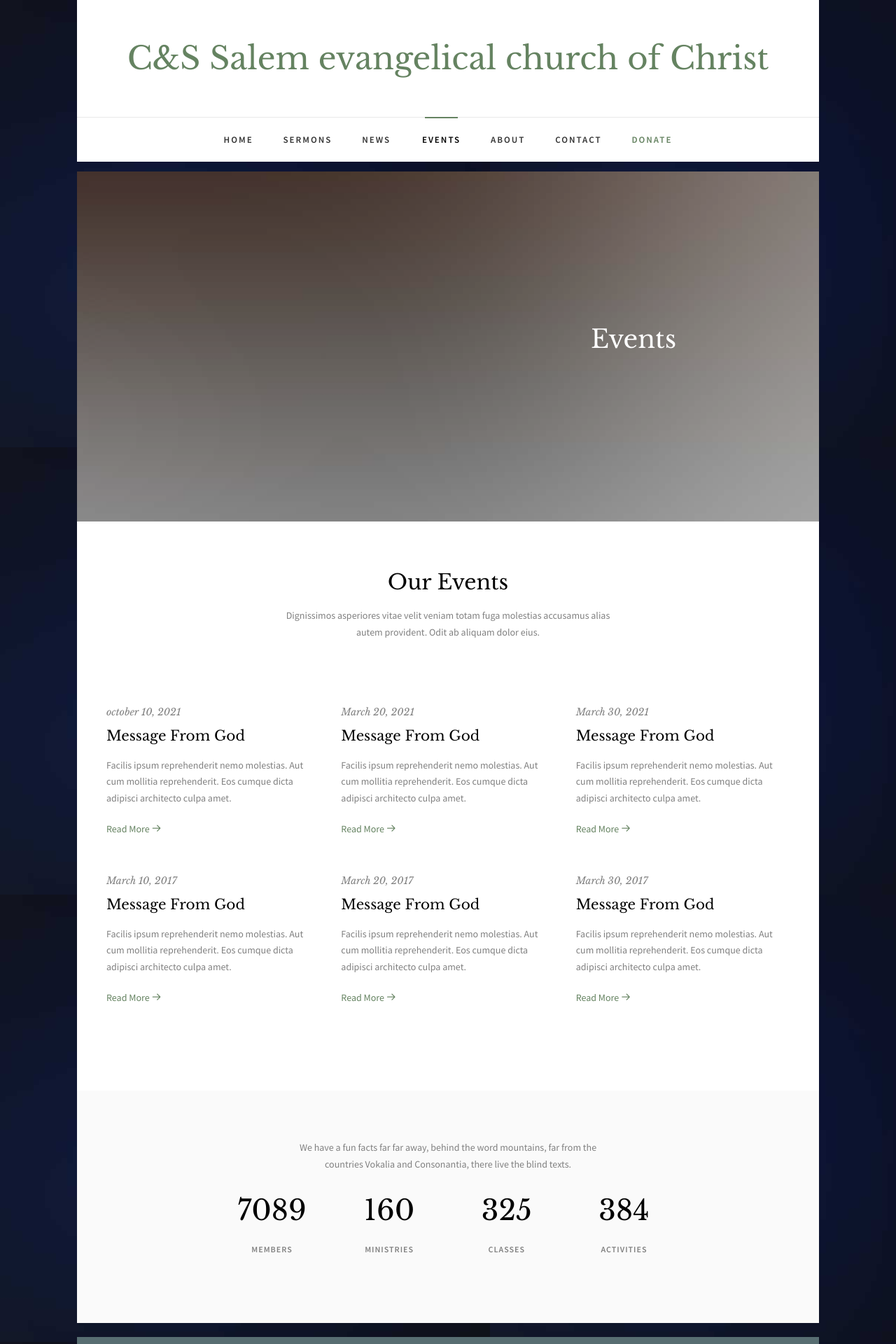
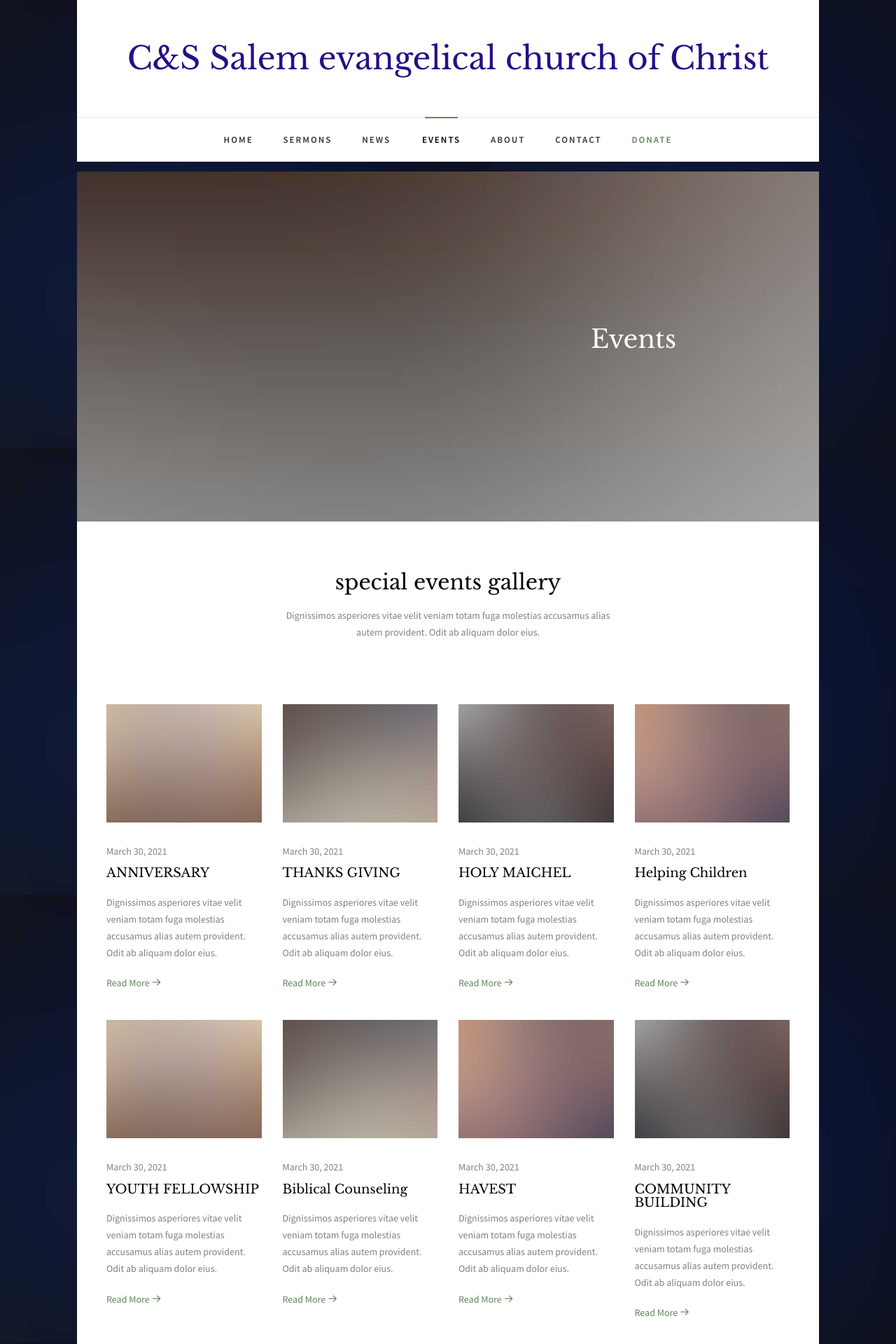
Before and after one commit to timiajayi/churchtest, a PHP site: page /events.html in a window 1280 px wide. Shown: the top 1920 px of the page at 70% size. Run offline with PHP 8.4, Linux system fonts and the light colour scheme; some web fonts are replaced.

Commit message:
UPDATE 1.4

```diff
--- a/css/style.css
+++ b/css/style.css
@@ -128,7 +128,7 @@
   }
 }
 .fh5co-nav #fh5co-logo a {
-  color: #658361;
+  color: #280e85;
 }
 .fh5co-nav a {
   padding: 5px 10px;
@@ -951,10 +951,10 @@
   transform: translateX(0px);
 }
 #fh5co-offcanvas a {
-  color: rgba(255, 255, 255, 0.5);
+  color: rgba(255, 255, 255, 0.979);
 }
 #fh5co-offcanvas a:hover {
-  color: rgba(255, 255, 255, 0.8);
+  color: rgba(168, 167, 248, 0.8);
 }
 #fh5co-offcanvas ul {
   padding: 0;
--- a/events.html
+++ b/events.html
@@ -3,25 +3,12 @@
 	<head>
 	<meta charset="utf-8">
 	<meta http-equiv="X-UA-Compatible" content="IE=edge">
-	<title>Church &mdash; Free Website Template, Free HTML5 Template by freehtml5.co</title>
+	<title>C&S ILLUPEJU</title>
 	<meta name="viewport" content="width=device-width, initial-scale=1">
 	<meta name="description" content="Free HTML5 Website Template by freehtml5.co" />
 	<meta name="keywords" content="free website templates, free html5, free template, free bootstrap, free website template, html5, css3, mobile first, responsive" />
 	<meta name="author" content="freehtml5.co" />
 
-	<!--
-	//////////////////////////////////////////////////////
-
-	FREE HTML5 TEMPLATE
-	DESIGNED & DEVELOPED by FreeHTML5.co
-
-	Website: 		http://freehtml5.co/
-	Email: 			info@freehtml5.co
-	Twitter: 		http://twitter.com/fh5co
-	Facebook: 		https://www.facebook.com/fh5co
-
-	//////////////////////////////////////////////////////
-	 -->
 
   	<!-- Facebook and Twitter integration -->
 	<meta property="og:title" content=""/>
@@ -76,7 +63,7 @@
 			<div class="top-menu">
 				<div class="row">
 					<div class="col-md-12 col-offset-0 text-center">
-						<div id="fh5co-logo"><a href="index.html">C&S Salem evangelical church of Christ</a></div>
+						<div data-include="title"></div>
 					</div>
 					<div class="col-md-12 col-md-offset-0 text-center menu-1">
 						<ul>
@@ -121,6 +108,106 @@
 			  	</ul>
 		  	</div>
 		</aside>
+		<!-- images-->
+		<div id="fh5co-news">
+			<div class="row animate-box">
+				<div class="col-md-6 col-md-offset-3 text-center fh5co-heading">
+					<h2>special events gallery</h2>
+					<p>Dignissimos asperiores vitae velit veniam totam fuga molestias accusamus alias autem provident. Odit ab aliquam dolor eius.</p>
+				</div>
+			</div>
+			<div class="row">
+				<div class="col-md-3 animate-box">
+					<div class="news">
+						<a href="#" class="img-holder"><img class="img-responsive" src="images/img-1.jpg" alt="Free HTML5 Website Template by freehtml5.co"></a>
+						<div class="desc">
+							<span class="date">March 30, 2021</span>
+							<h3><a href="#">ANNIVERSARY</a></h3>
+							<p>Dignissimos asperiores vitae velit veniam totam fuga molestias accusamus alias autem provident. Odit ab aliquam dolor eius.</p>
+							<a href="#">Read More <i class="icon-arrow-right3"></i></a>
+						</div>
+					</div>
+				</div>
+				<div class="col-md-3 animate-box">
+					<div class="news">
+						<a href="#" class="img-holder"><img class="img-responsive" src="images/img-3.jpg" alt="Free HTML5 Website Template by freehtml5.co"></a>
+						<div class="desc">
+							<span class="date">March 30, 2021</span>
+							<h3><a href="#">THANKS GIVING</a></h3>
+							<p>Dignissimos asperiores vitae velit veniam totam fuga molestias accusamus alias autem provident. Odit ab aliquam dolor eius.</p>
+							<a href="#">Read More <i class="icon-arrow-right3"></i></a>
+						</div>
+					</div>
+				</div>
+				<div class="col-md-3 animate-box">
+					<div class="news">
+						<a href="#" class="img-holder"><img class="img-responsive" src="images/img-4.jpg" alt="Free HTML5 Website Template by freehtml5.co"></a>
+						<div class="desc">
+							<span class="date">March 30, 2021</span>
+							<h3><a href="#">HOLY MAICHEL</a></h3>
+							<p>Dignissimos asperiores vitae velit veniam totam fuga molestias accusamus alias autem provident. Odit ab aliquam dolor eius.</p>
+							<a href="#">Read More <i class="icon-arrow-right3"></i></a>
+						</div>
+					</div>
+				</div>
+				<div class="col-md-3 animate-box">
+					<div class="news">
+						<a href="#" class="img-holder"><img class="img-responsive" src="images/img-2.jpg" alt="Free HTML5 Website Template by freehtml5.co"></a>
+						<div class="desc">
+							<span class="date">March 30, 2021</span>
+							<h3><a href="#">Helping Children</a></h3>
+							<p>Dignissimos asperiores vitae velit veniam totam fuga molestias accusamus alias autem provident. Odit ab aliquam dolor eius.</p>
+							<a href="#">Read More <i class="icon-arrow-right3"></i></a>
+						</div>
+					</div>
+				</div>
+				<div class="col-md-3 animate-box">
+					<div class="news">
+						<a href="#" class="img-holder"><img class="img-responsive" src="images/img-1.jpg" alt="Free HTML5 Website Template by freehtml5.co"></a>
+						<div class="desc">
+							<span class="date">March 30, 2021</span>
+							<h3><a href="#">YOUTH FELLOWSHIP</a></h3>
+							<p>Dignissimos asperiores vitae velit veniam totam fuga molestias accusamus alias autem provident. Odit ab aliquam dolor eius.</p>
+							<a href="#">Read More <i class="icon-arrow-right3"></i></a>
+						</div>
+					</div>
+				</div>
+				<div class="col-md-3 animate-box">
+					<div class="news">
+						<a href="#" class="img-holder"><img class="img-responsive" src="images/img-3.jpg" alt="Free HTML5 Website Template by freehtml5.co"></a>
+						<div class="desc">
+							<span class="date">March 30, 2021</span>
+							<h3><a href="#">Biblical Counseling</a></h3>
+							<p>Dignissimos asperiores vitae velit veniam totam fuga molestias accusamus alias autem provident. Odit ab aliquam dolor eius.</p>
+							<a href="#">Read More <i class="icon-arrow-right3"></i></a>
+						</div>
+					</div>
+				</div>
+				<div class="col-md-3 animate-box">
+					<div class="news">
+						<a href="#" class="img-holder"><img class="img-responsive" src="images/img-2.jpg" alt="Free HTML5 Website Template by freehtml5.co"></a>
+						<div class="desc">
+							<span class="date">March 30, 2021</span>
+							<h3><a href="#">HAVEST</a></h3>
+							<p>Dignissimos asperiores vitae velit veniam totam fuga molestias accusamus alias autem provident. Odit ab aliquam dolor eius.</p>
+							<a href="#">Read More <i class="icon-arrow-right3"></i></a>
+						</div>
+					</div>
+				</div>
+				<div class="col-md-3 animate-box">
+					<div class="news">
+						<a href="#" class="img-holder"><img class="img-responsive" src="images/img-4.jpg" alt="Free HTML5 Website Template by freehtml5.co"></a>
+						<div class="desc">
+							<span class="date">March 30, 2021</span>
+							<h3><a href="#">COMMUNITY BUILDING</a></h3>
+							<p>Dignissimos asperiores vitae velit veniam totam fuga molestias accusamus alias autem provident. Odit ab aliquam dolor eius.</p>
+							<a href="#">Read More <i class="icon-arrow-right3"></i></a>
+						</div>
+					</div>
+				</div>
+			</div>
+		</div>
+		<!-- text-->
 		<div id="fh5co-events">
 			<div class="row animate-box">
 				<div class="col-md-6 col-md-offset-3 text-center fh5co-heading">
@@ -179,36 +266,7 @@
 				</div>
 			</div>
 		</div>
-		<div id="fh5co-counter" class="fh5co-counters fh5co-light-grey">
-			<div class="row">
-				<div class="col-md-6 col-md-offset-3 text-center animate-box">
-					<p>We have a fun facts far far away, behind the word mountains, far from the countries Vokalia and Consonantia, there live the blind texts.</p>
-					</div>
-			</div>
-			<div class="row animate-box">
-				<div class="col-md-8 col-md-offset-2">
-					<div class="row">
-						<div class="col-md-3 col-sm-6 col-xs-6 text-center">
-							<span class="fh5co-counter js-counter" data-from="0" data-to="9452" data-speed="5000" data-refresh-interval="50"></span>
-							<span class="fh5co-counter-label">Members</span>
-						</div>
-						<div class="col-md-3 col-sm-6 col-xs-6 text-center">
-							<span class="fh5co-counter js-counter" data-from="0" data-to="214" data-speed="5000" data-refresh-interval="50"></span>
-							<span class="fh5co-counter-label">Ministries</span>
-						</div>
-						<div class="clearfix visible-sm-block visible-xs-block"></div>
-						<div class="col-md-3 col-sm-6 col-xs-6 text-center">
-							<span class="fh5co-counter js-counter" data-from="0" data-to="433" data-speed="5000" data-refresh-interval="50"></span>
-							<span class="fh5co-counter-label">Classes</span>
-						</div>
-						<div class="col-md-3 col-sm-6 col-xs-6 text-center">
-							<span class="fh5co-counter js-counter" data-from="0" data-to="512" data-speed="5000" data-refresh-interval="50"></span>
-							<span class="fh5co-counter-label">Activities</span>
-						</div>
-					</div>
-				</div>
-			</div>
-		</div>
+
 	</div><!-- END container-wrap -->
 
 	<div data-include="footer"></div><!-- END container-wrap -->
--- /dev/null
+++ b/title.html
@@ -0,0 +1 @@
+<div id="fh5co-logo"><a href="index.html">C&S Salem evangelical church of Christ</a></div>
```
Also changed, not shown: about.html (+6 -19 lines), contact.html (+2 -14 lines), index.html (+3 -15 lines), news.html (+2 -14 lines), sermons.html (+2 -16 lines).
